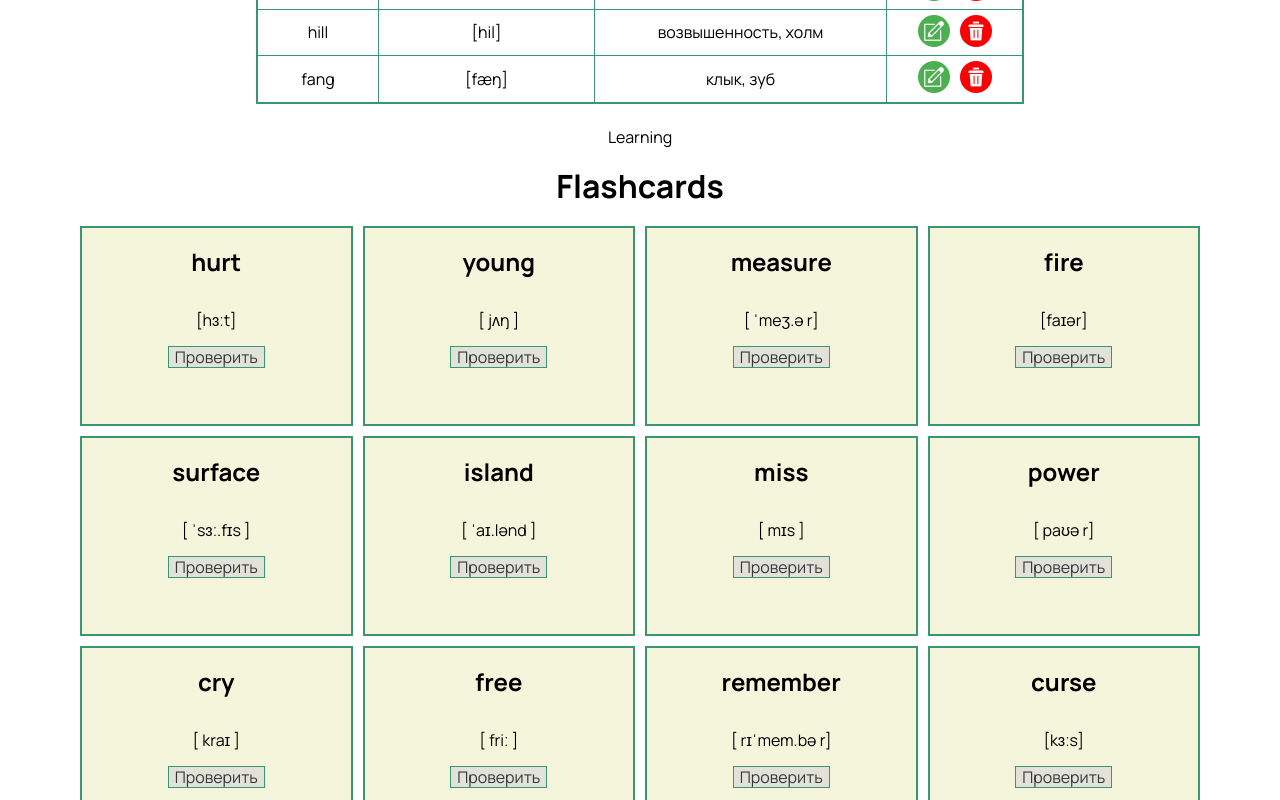
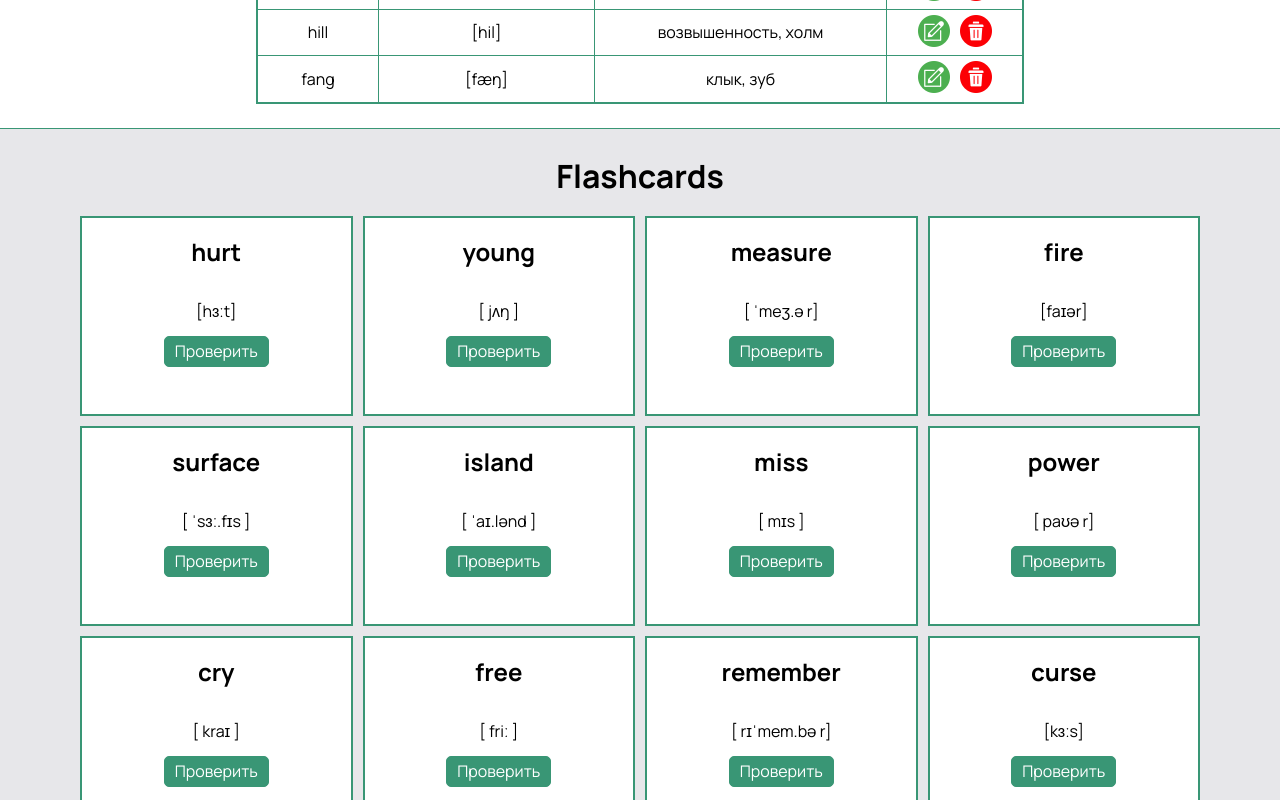
Before and after one commit to Daria29051/React_Learn-Language-App, a React (Create React App) app: page / in a window 1280 px wide. Shown: the part 2640-3440 px from the top of the page. Built offline with nearby package versions, Linux system fonts and the light colour scheme.

Commit message:
flashcard 2nd version

```diff
--- a/src/components/Flashcard/Flashcard.jsx
+++ b/src/components/Flashcard/Flashcard.jsx
@@ -19,6 +19,7 @@ class Flashcard extends React.Component {
   }
 render() {
   return (<>
+  <div className={st.block}>
   <h1 className={st.title}>Flashcards</h1>
     <div  className={st.container} >
     {flashcards.map((item, index) => (
@@ -29,6 +30,7 @@ render() {
 </div>
     ))}
   </div>
+  </div>
   </>
   );
 }}
--- a/src/components/Flashcard/flashcard.module.scss
+++ b/src/components/Flashcard/flashcard.module.scss
@@ -1,5 +1,11 @@
 @import "../../assets/styles/mixin.scss";
 @import "../../assets/styles/variables.scss";
+
+.block {
+  background-color: $bg-color3;
+  padding: 0.5em 0;
+  border-top: 1px solid $text-color3;
+}
 
 .title {
   text-align: center;
@@ -18,23 +24,25 @@
   align-items: center;
   color: black;
   height: 200px;
-  background-color: beige;
+  background-color: $bg-color2;
   border: 2px solid $text-color3;
 }
 
 .flashcard__button {
-    border: 1px solid $text-color3;
-    cursor: pointer;
-    background-color: $bg-color3;
-    color:$text-color1 ;
+  border: 1px solid $bg-color1;
+  border-radius: 5px;
+  padding: 5px 10px;
+  cursor: pointer;
+  background-color: $bg-color1;
+  color: $text-color2;
 
-    &:hover {
-        background-color: $bg-color1;
-        color: $text-color2;
+  &:hover {
+    background-color: $bg-color4;
+    border: none;
 
-        &:active {
-            background-color: $bg-color1;
-            color: $text-color2;
+    &:active {
+      background-color: $bg-color4;
+      border: none;
+    }
+  }
 }
-}
-}
--- a/src/components/Learning/Learning.jsx
+++ b/src/components/Learning/Learning.jsx
@@ -4,7 +4,7 @@ import st from './learning.module.scss';
 function Learning() {
   return (
     <>
-      <div className={st.learning}>Learning</div>
+      <div className={st.learning}></div>
       <div className={st.learning__flashcards}>
       <Flashcard></Flashcard>
       </div>
```
